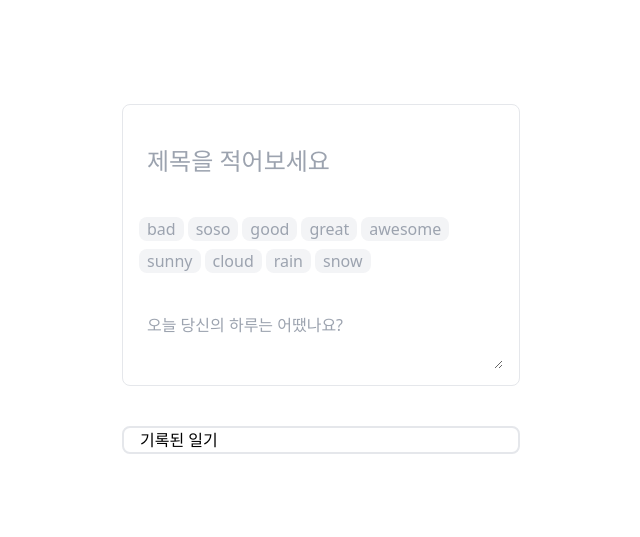
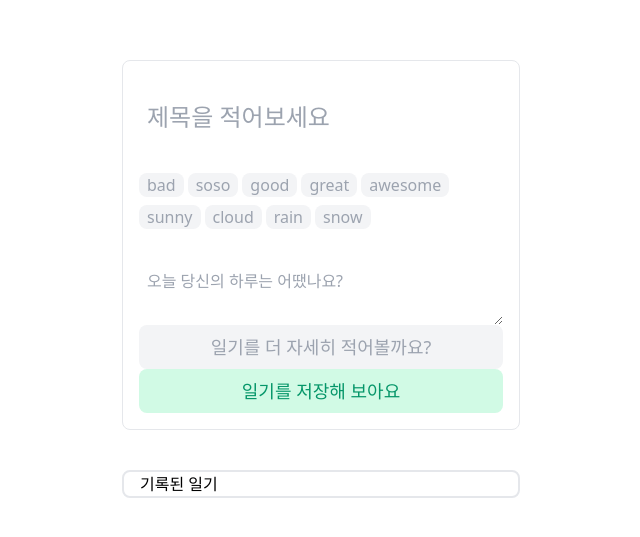
Before and after one commit to yugenius0213/GDSC-SPACE-STUDY-ASSIGNMENT-VER2, a React (Vite) app in the folder YuJin/react-ts/: page / in a window 1280 px wide. Shown: the part 121-658 px from the top of the page, without its empty margins (319-959 px from the left). Built offline with nearby package versions, Linux system fonts and the light colour scheme.

Commit message:
feat: add save button

```diff
--- a/YuJin/react-ts/src/app/page.tsx
+++ b/YuJin/react-ts/src/app/page.tsx
@@ -39,6 +39,13 @@ function DiaryWriter() {
                 className="w-full focus:border focus:rounded-lg p-2 focus:outline-none "
                 placeholder="오늘 당신의 하루는 어땠나요?"
             ></textarea>
+
+            <button className="w-full bg-primary-lightgray rounded-lg py-2 text-lg text-primary-gray">
+                일기를 더 자세히 적어볼까요?
+            </button>
+            <button className="w-full bg-primary-lightgreen rounded-lg py-2 text-lg text-primary-green">
+                일기를 저장해 보아요
+            </button>
         </div>
     )
 }
```
